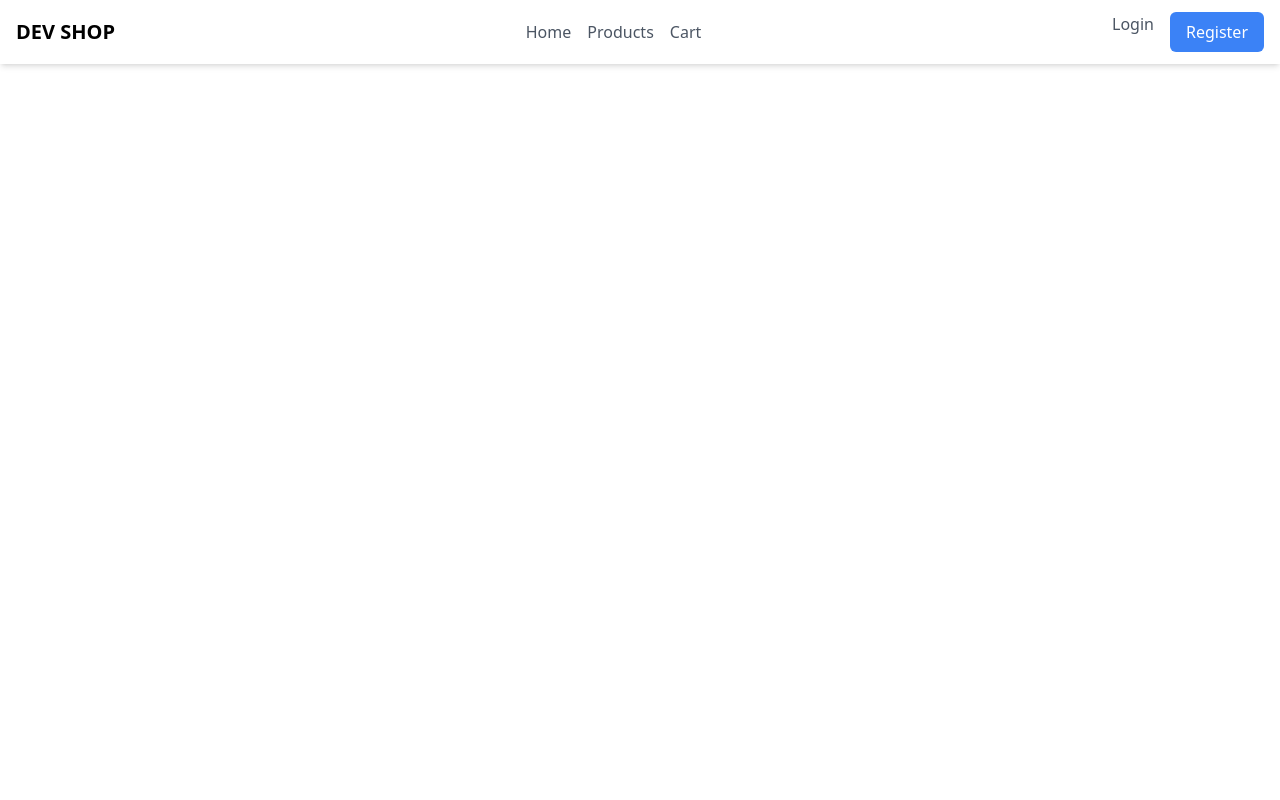
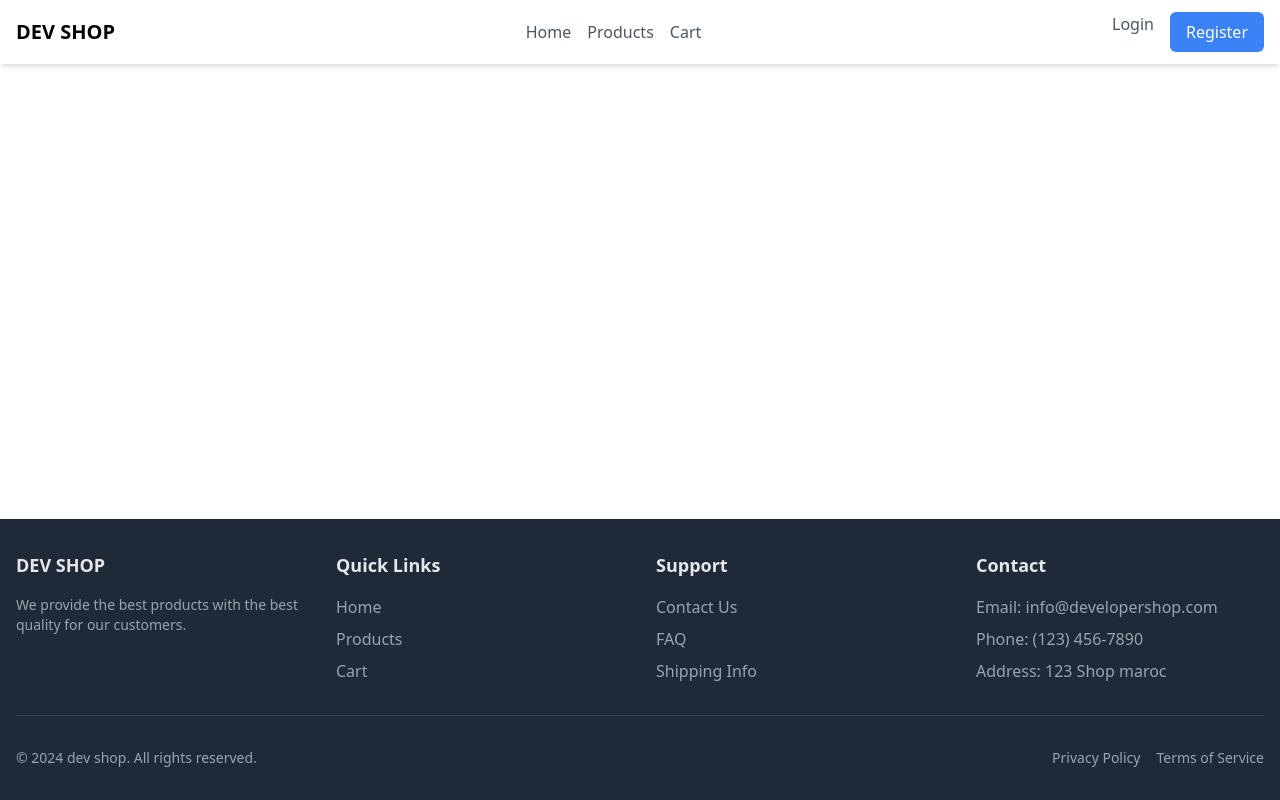
Before and after one commit to Mohamed-amine-Mr/ecommerce-platform, a React (Vite) app: page / in a window 1280 px wide. Built offline with nearby package versions, Linux system fonts and the light colour scheme.

Commit message:
feat: integrate footer into main app layout

```diff
--- a/src/App.jsx
+++ b/src/App.jsx
@@ -1,11 +1,17 @@
 import { BrowserRouter as Router, Routes } from "react-router-dom";
-import Navbar from "./components/layout/Navbar"; // Adjust path as necessary
+import Navbar from "./components/layout/Navbar";
+import Footer from "./components/layout/Footer";
 
 function App() {
   return (
     <Router>
-      <Navbar />
-      <Routes></Routes>
+      <div className="flex flex-col min-h-screen">
+        <Navbar />
+        <main className="flex-grow">
+          <Routes></Routes>
+        </main>
+        <Footer />
+      </div>
     </Router>
   );
 }
```
